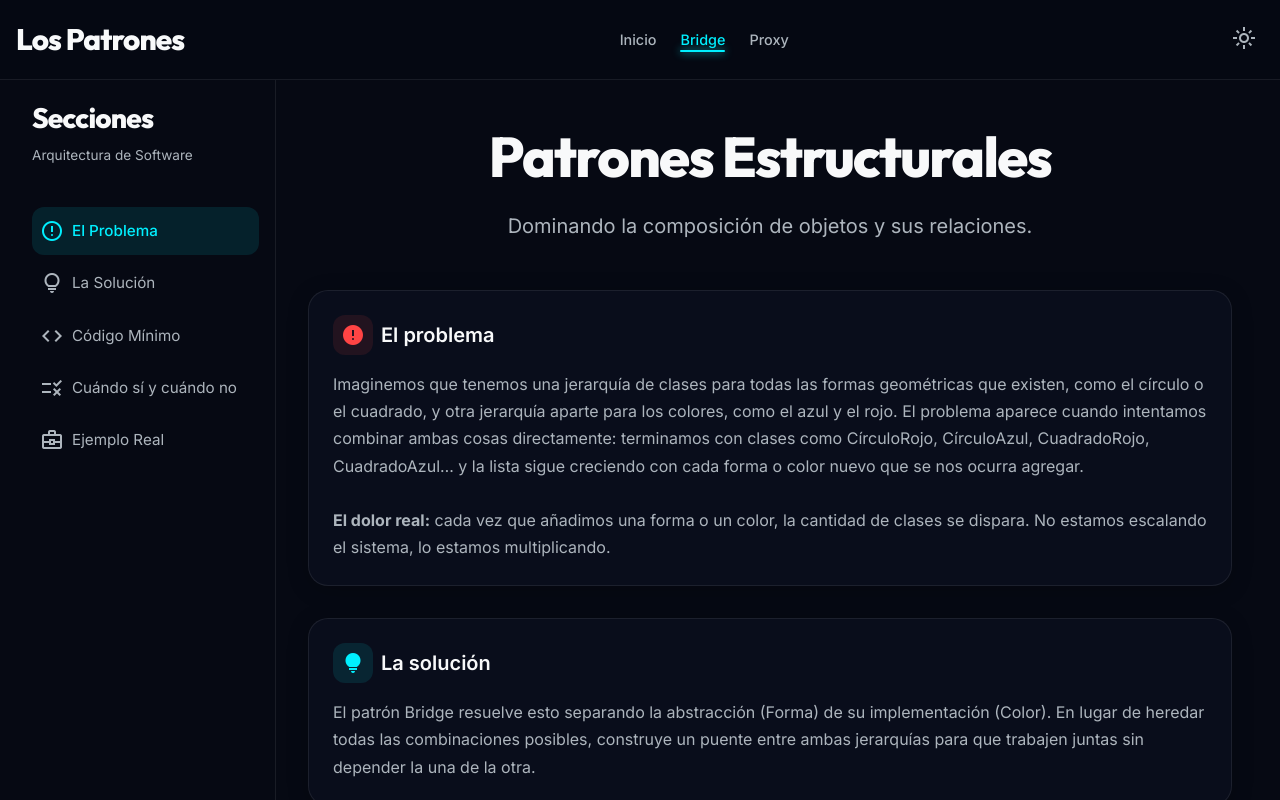
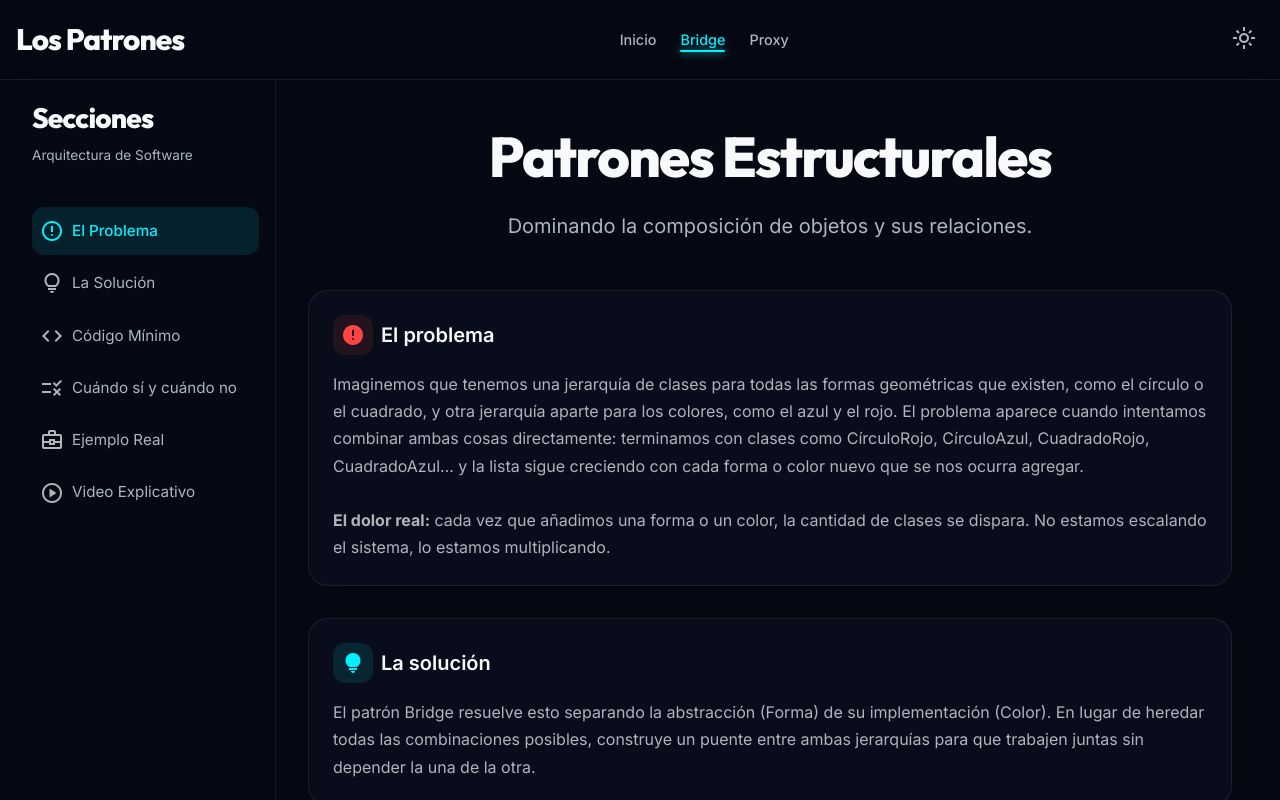
Before and after one commit to ndiaznuila13/Patrones-Bridge-y-Proxy, a React (Vite) app: page / in a window 1280 px wide. Both pictures are taken after a click on the button "Bridge". Shown: the top 800 px of the page. Built offline with nearby package versions, Linux system fonts and the light colour scheme.

Commit message:
Videos agregados

```diff
--- a/src/App.tsx
+++ b/src/App.tsx
@@ -333,6 +333,22 @@ function BridgePattern() {
           </>
         }
       />
+
+      <PatternCard
+        id="video"
+        type="info"
+        title="Video Explicativo"
+        description={
+          <iframe
+            width="100%"
+            style={{ aspectRatio: '16/9', border: 'none', borderRadius: '8px' }}
+            src="https://www.youtube.com/embed/CFj74TaG_Xg"
+            title="Video explicativo del patrón Bridge"
+            allow="accelerometer; autoplay; clipboard-write; encrypted-media; gyroscope; picture-in-picture"
+            allowFullScreen
+          />
+        }
+      />
     </div>
   );
 }
@@ -419,6 +435,22 @@ function ProxyPattern() {
             </ul>
             Y si quieres un ejemplo sin una línea de código: una <b>tarjeta de crédito</b> es un Proxy de tu cuenta bancaria. Para el comercio, pagar con la tarjeta o con efectivo da igual (misma "interfaz"), pero por dentro la tarjeta controla el acceso al dinero real: PIN, límites y registro de cada movimiento.
           </>
+        }
+      />
+
+      <PatternCard
+        id="video"
+        type="info"
+        title="Video Explicativo"
+        description={
+          <iframe
+            width="100%"
+            style={{ aspectRatio: '16/9', border: 'none', borderRadius: '8px' }}
+            src="https://www.youtube.com/embed/mwdu-v5CrFs"
+            title="Video explicativo del patrón Proxy"
+            allow="accelerometer; autoplay; clipboard-write; encrypted-media; gyroscope; picture-in-picture"
+            allowFullScreen
+          />
         }
       />
     </div>
--- a/src/components/Sidebar.tsx
+++ b/src/components/Sidebar.tsx
@@ -27,6 +27,10 @@ export function Sidebar() {
           <span className="material-symbols-outlined">business_center</span>
           Ejemplo Real
         </a>
+        <a href="#video" className="sidebar-link">
+          <span className="material-symbols-outlined">play_circle</span>
+          Video Explicativo
+        </a>
       </nav>
     </aside>
   );
```
